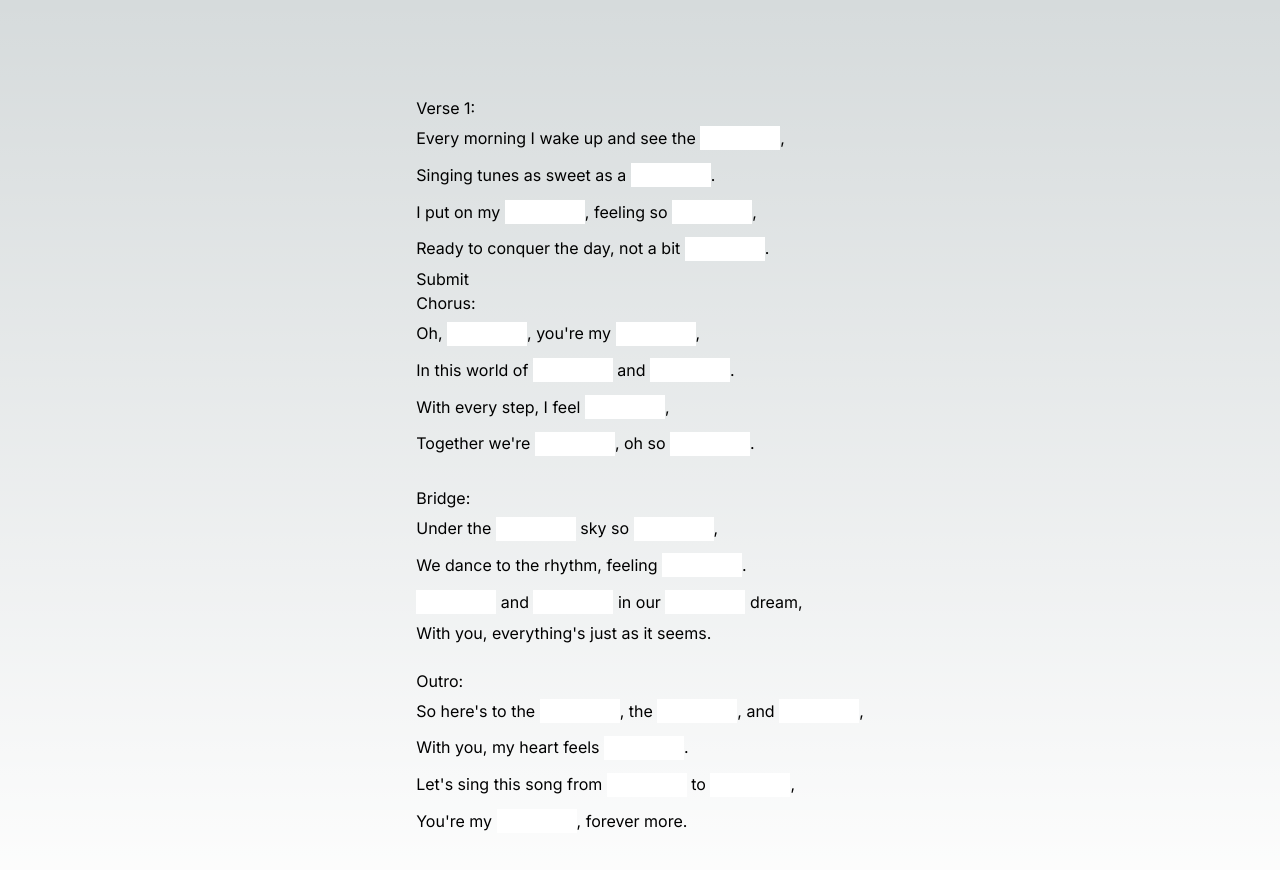
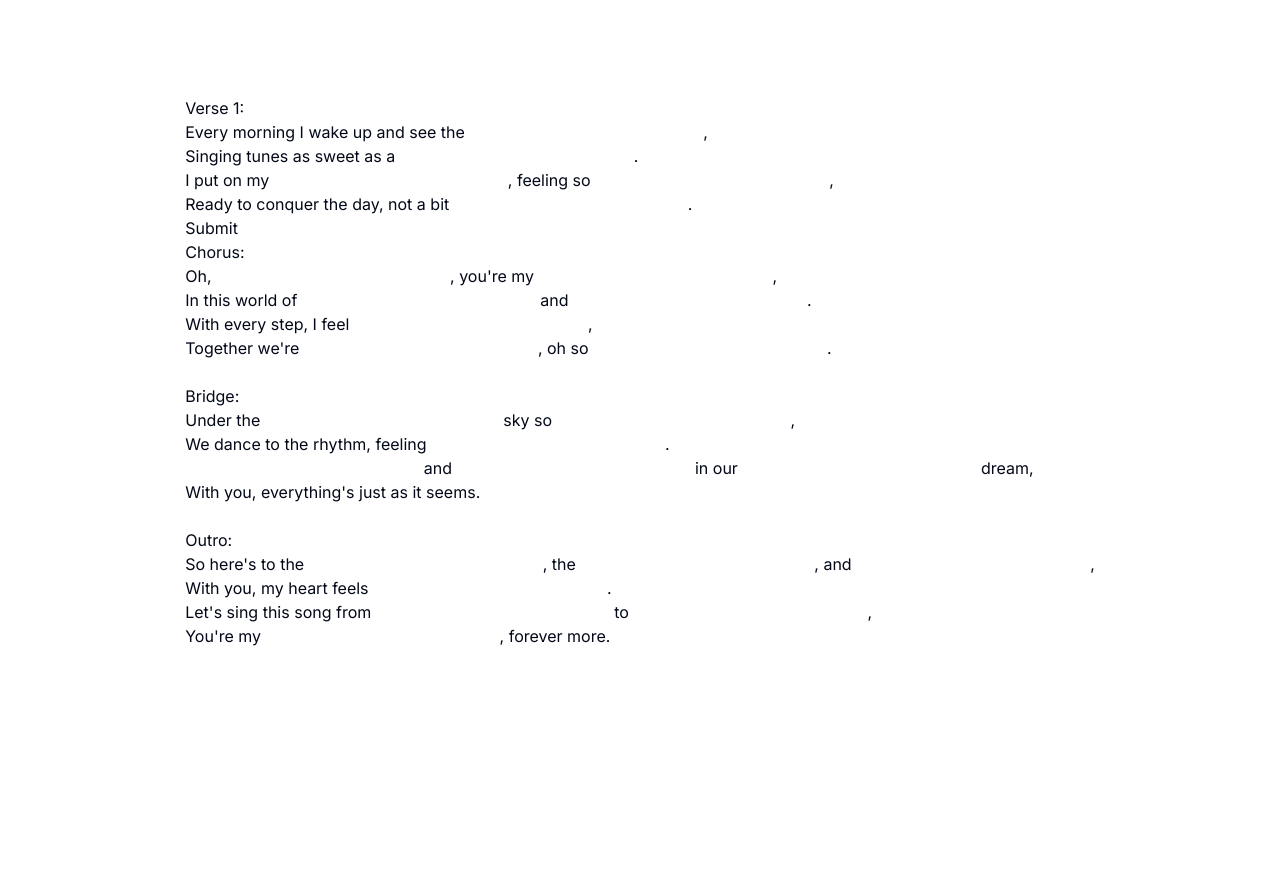
Before and after one commit to dylanvu/Mad-Lyrics, a Next.js app in the folder client/: page / in a window 1280 px wide. Shown: the top 870 px of the page. After the commit the page ends 800 px from the top, so only its background shows below. Built offline with nearby package versions, Linux system fonts and the light colour scheme.

Commit message:
chore: add shadcn

```diff
--- a/client/src/app/globals.css
+++ b/client/src/app/globals.css
@@ -2,33 +2,75 @@
 @tailwind components;
 @tailwind utilities;
 
-:root {
-  --foreground-rgb: 0, 0, 0;
-  --background-start-rgb: 214, 219, 220;
-  --background-end-rgb: 255, 255, 255;
-}
+@layer base {
+  :root {
+    --background: 0 0% 100%;
+    --foreground: 222.2 84% 4.9%;
 
-body {
-  color: rgb(var(--foreground-rgb));
-  background: linear-gradient(to bottom,
-      transparent,
-      rgb(var(--background-end-rgb))) rgb(var(--background-start-rgb));
-}
+    --card: 0 0% 100%;
+    --card-foreground: 222.2 84% 4.9%;
 
-@layer utilities {
-  .text-balance {
-    text-wrap: balance;
+    --popover: 0 0% 100%;
+    --popover-foreground: 222.2 84% 4.9%;
+
+    --primary: 222.2 47.4% 11.2%;
+    --primary-foreground: 210 40% 98%;
+
+    --secondary: 210 40% 96.1%;
+    --secondary-foreground: 222.2 47.4% 11.2%;
+
+    --muted: 210 40% 96.1%;
+    --muted-foreground: 215.4 16.3% 46.9%;
+
+    --accent: 210 40% 96.1%;
+    --accent-foreground: 222.2 47.4% 11.2%;
+
+    --destructive: 0 84.2% 60.2%;
+    --destructive-foreground: 210 40% 98%;
+
+    --border: 214.3 31.8% 91.4%;
+    --input: 214.3 31.8% 91.4%;
+    --ring: 222.2 84% 4.9%;
+
+    --radius: 0.5rem;
+  }
+
+  .dark {
+    --background: 222.2 84% 4.9%;
+    --foreground: 210 40% 98%;
+
+    --card: 222.2 84% 4.9%;
+    --card-foreground: 210 40% 98%;
+
+    --popover: 222.2 84% 4.9%;
+    --popover-foreground: 210 40% 98%;
+
+    --primary: 210 40% 98%;
+    --primary-foreground: 222.2 47.4% 11.2%;
+
+    --secondary: 217.2 32.6% 17.5%;
+    --secondary-foreground: 210 40% 98%;
+
+    --muted: 217.2 32.6% 17.5%;
+    --muted-foreground: 215 20.2% 65.1%;
+
+    --accent: 217.2 32.6% 17.5%;
+    --accent-foreground: 210 40% 98%;
+
+    --destructive: 0 62.8% 30.6%;
+    --destructive-foreground: 210 40% 98%;
+
+    --border: 217.2 32.6% 17.5%;
+    --input: 217.2 32.6% 17.5%;
+    --ring: 212.7 26.8% 83.9%;
   }
 }
 
-input {
-  display: inline;
-  white-space: nowrap;
-  margin-top: 0.4em;
-  margin-bottom: 0.4em;
-  width: 5rem;
+@layer base {
+  * {
+    @apply border-border;
+  }
+  body {
+    @apply bg-background text-foreground;
+  }
 }
-
-.main-div {
-  /* line-height: 1.5; */
-}
--- /dev/null
+++ b/client/src/lib/utils.ts
@@ -0,0 +1,6 @@
+import { type ClassValue, clsx } from "clsx"
+import { twMerge } from "tailwind-merge"
+
+export function cn(...inputs: ClassValue[]) {
+  return twMerge(clsx(inputs))
+}
--- a/client/tailwind.config.ts
+++ b/client/tailwind.config.ts
@@ -1,20 +1,80 @@
-import type { Config } from "tailwindcss";
+import type { Config } from "tailwindcss"
 
-const config: Config = {
+const config = {
+  darkMode: ["class"],
   content: [
-    "./src/pages/**/*.{js,ts,jsx,tsx,mdx}",
-    "./src/components/**/*.{js,ts,jsx,tsx,mdx}",
-    "./src/app/**/*.{js,ts,jsx,tsx,mdx}",
-  ],
+    './pages/**/*.{ts,tsx}',
+    './components/**/*.{ts,tsx}',
+    './app/**/*.{ts,tsx}',
+    './src/**/*.{ts,tsx}',
+	],
+  prefix: "",
   theme: {
+    container: {
+      center: true,
+      padding: "2rem",
+      screens: {
+        "2xl": "1400px",
+      },
+    },
     extend: {
-      backgroundImage: {
-        "gradient-radial": "radial-gradient(var(--tw-gradient-stops))",
-        "gradient-conic":
-          "conic-gradient(from 180deg at 50% 50%, var(--tw-gradient-stops))",
+      colors: {
+        border: "hsl(var(--border))",
+        input: "hsl(var(--input))",
+        ring: "hsl(var(--ring))",
+        background: "hsl(var(--background))",
+        foreground: "hsl(var(--foreground))",
+        primary: {
+          DEFAULT: "hsl(var(--primary))",
+          foreground: "hsl(var(--primary-foreground))",
+        },
+        secondary: {
+          DEFAULT: "hsl(var(--secondary))",
+          foreground: "hsl(var(--secondary-foreground))",
+        },
+        destructive: {
+          DEFAULT: "hsl(var(--destructive))",
+          foreground: "hsl(var(--destructive-foreground))",
+        },
+        muted: {
+          DEFAULT: "hsl(var(--muted))",
+          foreground: "hsl(var(--muted-foreground))",
+        },
+        accent: {
+          DEFAULT: "hsl(var(--accent))",
+          foreground: "hsl(var(--accent-foreground))",
+        },
+        popover: {
+          DEFAULT: "hsl(var(--popover))",
+          foreground: "hsl(var(--popover-foreground))",
+        },
+        card: {
+          DEFAULT: "hsl(var(--card))",
+          foreground: "hsl(var(--card-foreground))",
+        },
+      },
+      borderRadius: {
+        lg: "var(--radius)",
+        md: "calc(var(--radius) - 2px)",
+        sm: "calc(var(--radius) - 4px)",
+      },
+      keyframes: {
+        "accordion-down": {
+          from: { height: "0" },
+          to: { height: "var(--radix-accordion-content-height)" },
+        },
+        "accordion-up": {
+          from: { height: "var(--radix-accordion-content-height)" },
+          to: { height: "0" },
+        },
+      },
+      animation: {
+        "accordion-down": "accordion-down 0.2s ease-out",
+        "accordion-up": "accordion-up 0.2s ease-out",
       },
     },
   },
-  plugins: [],
-};
-export default config;
+  plugins: [require("tailwindcss-animate")],
+} satisfies Config
+
+export default config
```
Also changed, not shown: client/package.json (+9 -4 lines), client/components.json (added), 1 other file (tests, documents, lock files or other folders).
